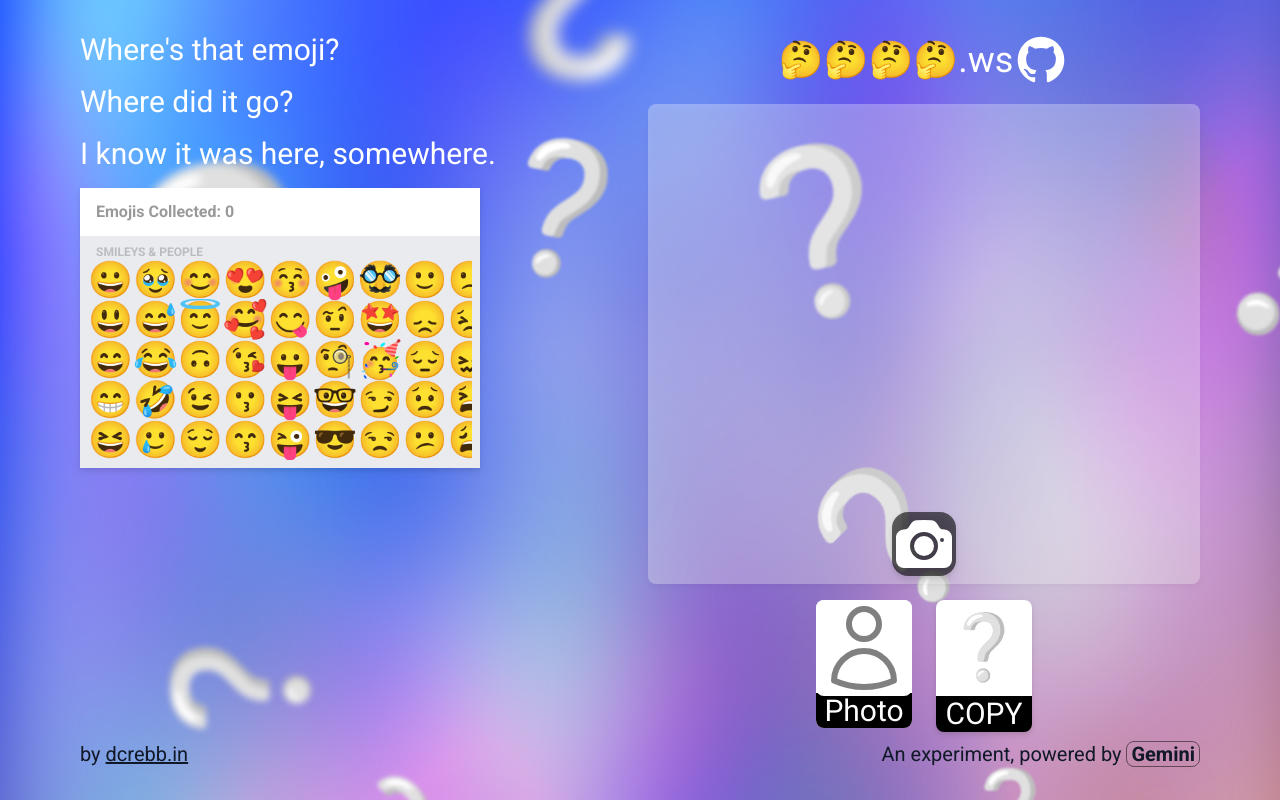
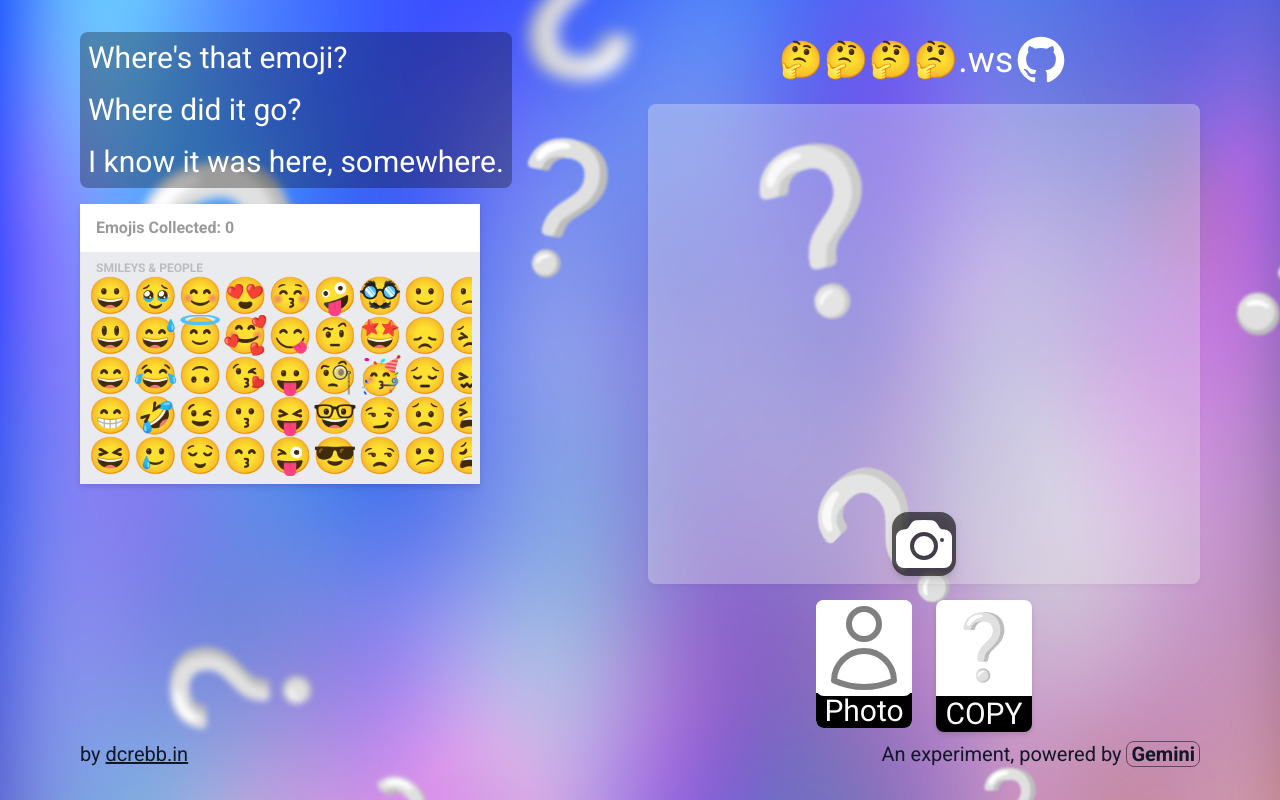
Before and after one commit to dcrebbin/gemini-emoji-guessing, a Next.js app: page / in a window 1280 px wide. Built offline with nearby package versions, Linux system fonts and the light colour scheme.

Commit message:
fixed a11y contrast issues

```diff
--- a/src/app/components/info-section.tsx
+++ b/src/app/components/info-section.tsx
@@ -14,7 +14,7 @@ export interface EmojiObject {
 export default function InfoSection(props: Readonly<InfoSectionProps>) {
   return (
     <div className="w-full flex flex-col gap-4 order-1 z-10">
-      <div className="flex flex-col gap-4 text-xl lg:text-3xl text-white">
+      <div className="flex flex-col gap-4 text-xl lg:text-3xl text-white p-2 bg-black/30 w-fit h-fit rounded-lg">
         <p>Where&apos;s that emoji?</p>
         <p>Where did it go?</p>
         <p>I know it was here, somewhere.</p>
--- a/src/app/components/photo-emoji-comparison.tsx
+++ b/src/app/components/photo-emoji-comparison.tsx
@@ -36,7 +36,7 @@ export default function PhotoEmojiComparison(props: Readonly<PhotoEmojiCompariso
   }
 
   return (
-    <div className="flex gap-6">
+    <div className="flex gap-6 z-10">
       <div className="w-24 rounded-lg bg-white flex flex-col relative items-center h-[8rem]">
         {!props.imageRef.current?.src ? (
           <div className="w-full h-fit absolute bg-white z-20 rounded-lg">
```
Also changed, not shown: tsconfig.json (added, +34 -0 lines).
